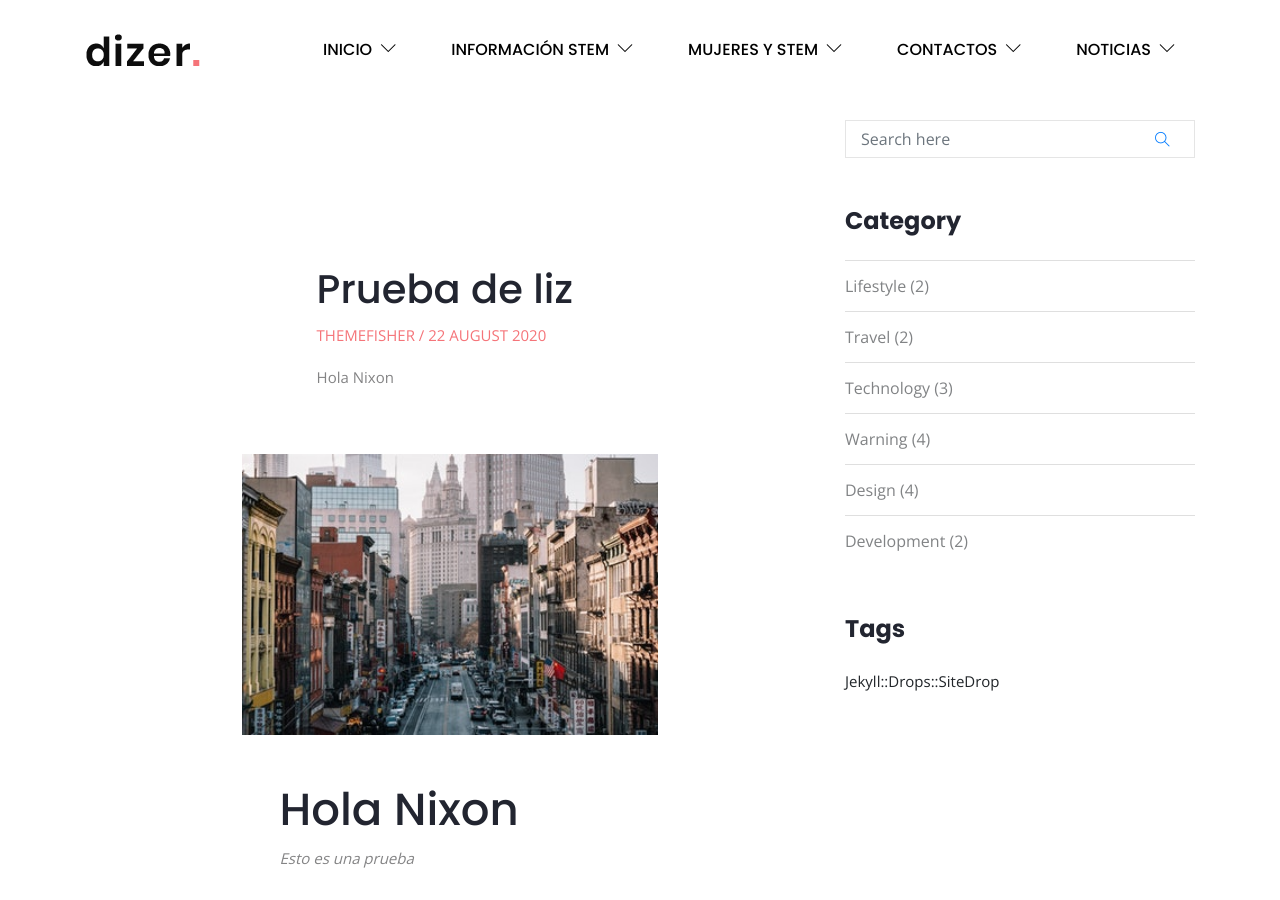
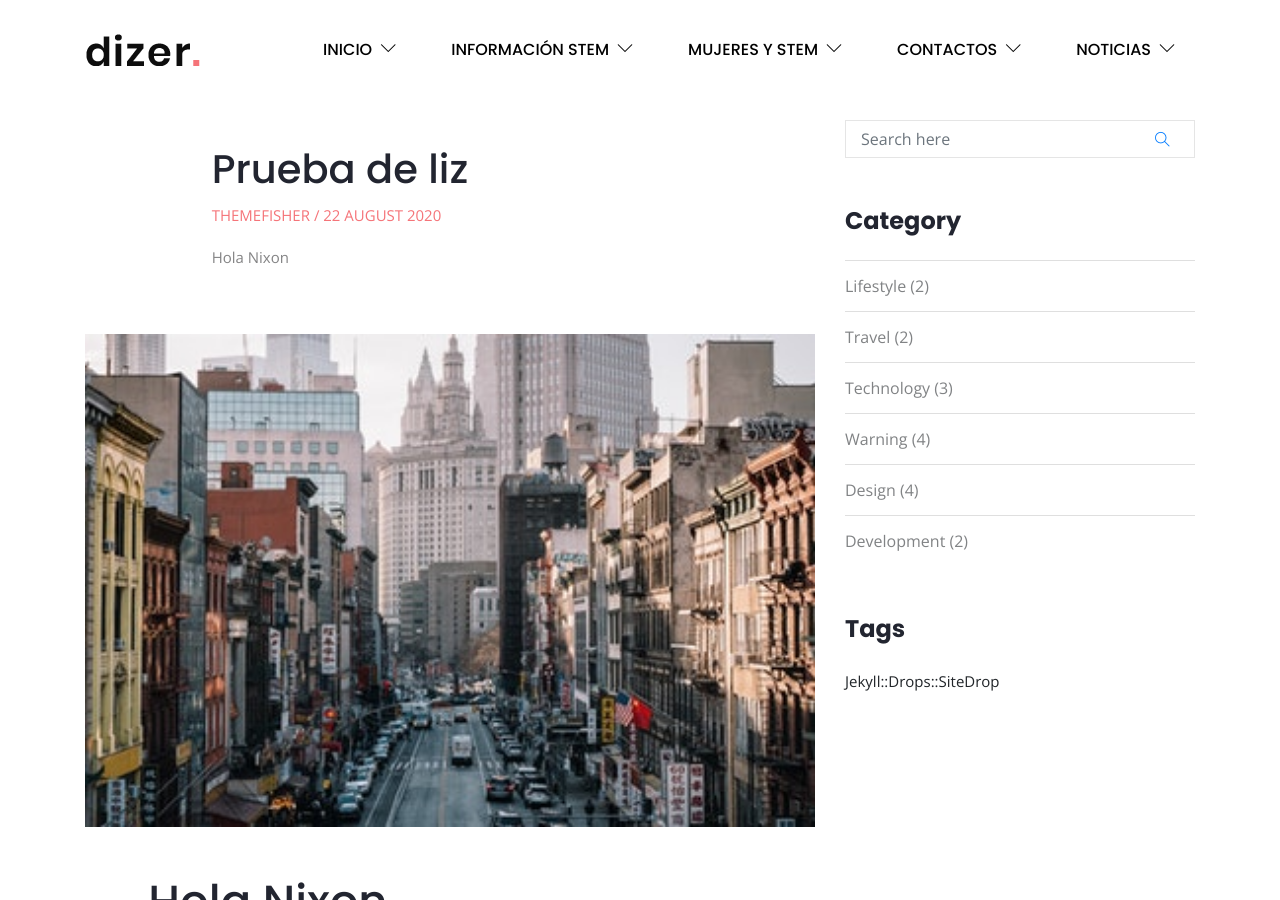
Before and after one commit to estaennosotraspiloto/estaennosotraspiloto, a Jekyll site: the page built from _posts/2020-08-22-prueba-de-liz.md, in a window 1280 px wide and 900 px high. Built offline with Jekyll 4.4.1, drawn with Linux system fonts in a browser that asks for light colours; comment, search, counter and statistics services are not loaded.

Commit message:
Update from Forestry.io estaennosotraspiloto updated _layouts/post.html

```diff
--- a/_layouts/post.html
+++ b/_layouts/post.html
@@ -12,7 +12,7 @@ layout: default_2
 
               <div class="row justify-content-center">
 
-<section class="section">
+
 	<div class="container">
 		<div class="row">
 			<div class="col-lg-12">
@@ -59,7 +59,7 @@ layout: default_2
 
 		</div>
 	</div>
-</section>
+
 
 
               </div>
```
